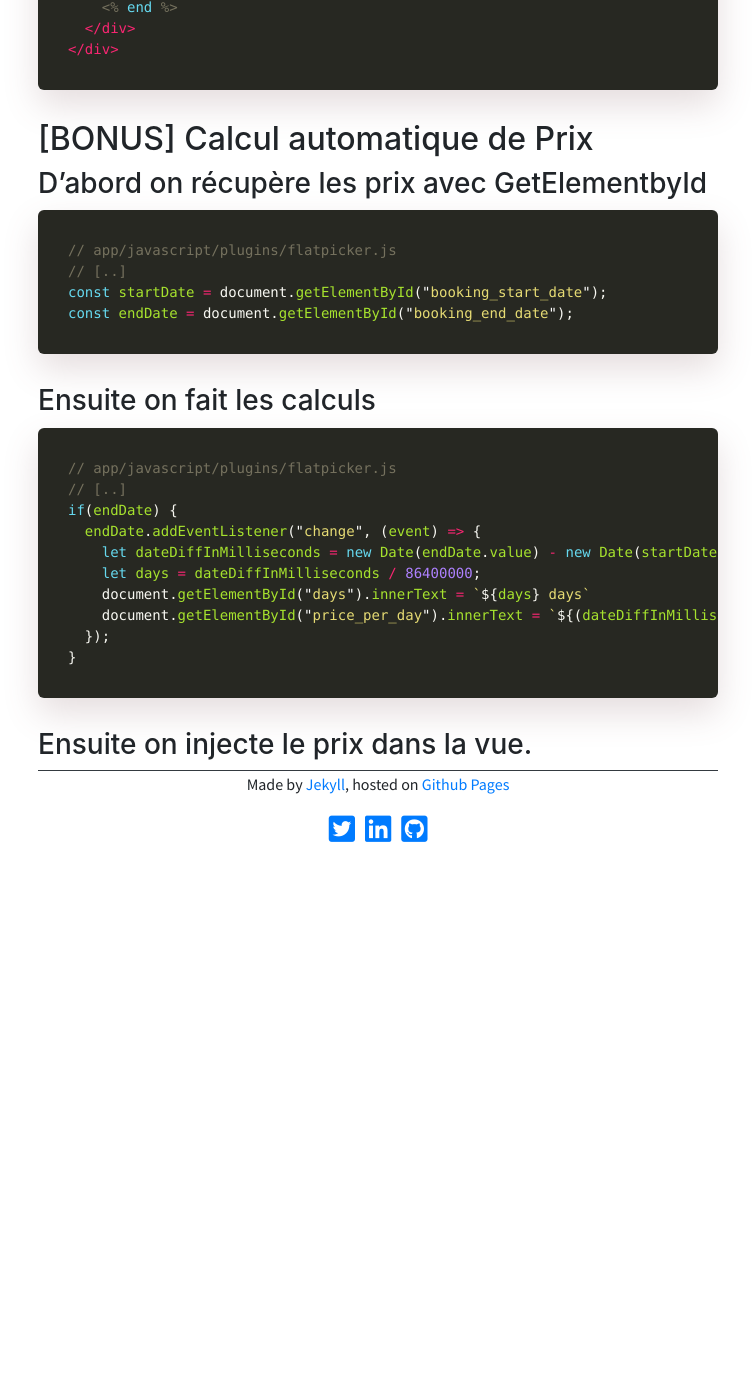
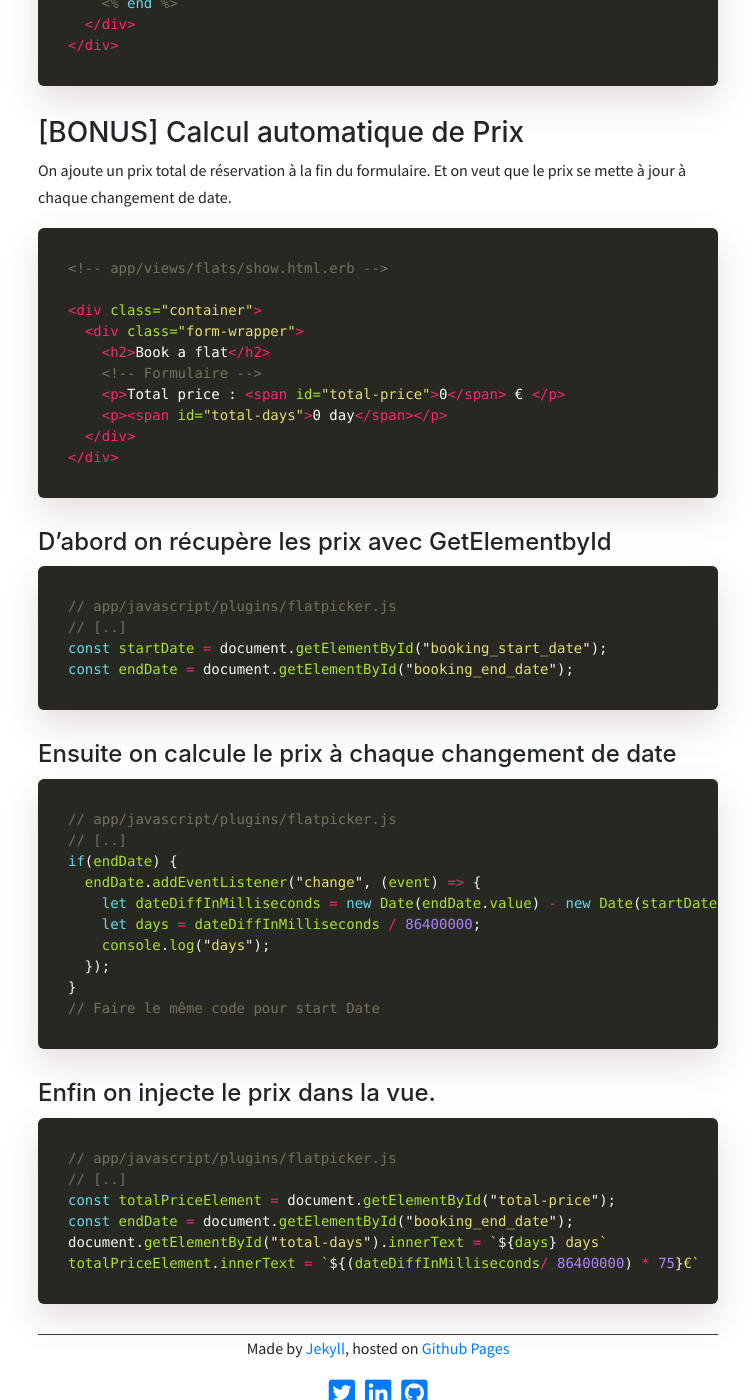
Before and after one commit to alexandrebk/alexandrebk.github.io, a Jekyll site: the page built from _posts/2000-01-01-draft-price-calculation-with-flatpicker.md, in a window 1280 px wide and 1400 px high, scrolled down 3730 px. Shown: the whole window, without its empty margins (262-1017 px from the left). Built offline with Jekyll 4.4.1, drawn with Linux system fonts in a browser that asks for light colours; nearby versions of some CDN libraries; before the commit the page ends 4576 px from its top, so only the background shows below that.

Commit message:
Draft Total Price with JS

````diff
--- a/_posts/2000-01-01-draft-price-calculation-with-flatpicker.md
+++ b/_posts/2000-01-01-draft-price-calculation-with-flatpicker.md
@@ -70,7 +70,7 @@
 </div>
 ```
 
-## Seconde étape : le controlleur
+### Seconde étape : le controlleur
 
 Maintenant que le formulaire est créé nous allons créer un tableau de hash avec toutes les locations déjà existantes. Comme dans toutes les méthodes `show` on récupère d'abord l'id de l'appartement. Puis on regarde quand il est loué. Enfin, avec une méthode `.map` on transforme les réservations en hash avec la date de début et de fin.
 
@@ -152,9 +152,26 @@
 </div>
 ```
 
-## [BONUS] Calcul automatique de Prix
+### [BONUS] Calcul automatique de Prix
 
-### D'abord on récupère les prix avec GetElementbyId
+On ajoute un prix total de réservation à la fin du formulaire. Et on veut que le prix se mette à jour à chaque changement de date.
+
+<!-- Essayer de metter un gif pour montrer le résultat-->
+
+```erb
+<!-- app/views/flats/show.html.erb -->
+
+<div class="container">
+  <div class="form-wrapper">
+    <h2>Book a flat</h2>
+    <!-- Formulaire -->
+    <p>Total price : <span id="total-price">0</span> € </p>
+    <p><span id="total-days">0 day</span></p>
+  </div>
+</div>
+```
+
+#### D'abord on récupère les prix avec GetElementbyId
 
 ```js
 // app/javascript/plugins/flatpicker.js
@@ -163,7 +180,9 @@
 const endDate = document.getElementById("booking_end_date");
 ```
 
-### Ensuite on fait les calculs
+<!-- je crois que les 2 élements existent déjà -->
+
+#### Ensuite on calcule le prix à chaque changement de date
 
 ```js
 // app/javascript/plugins/flatpicker.js
@@ -172,10 +191,21 @@
   endDate.addEventListener("change", (event) => {
     let dateDiffInMilliseconds = new Date(endDate.value) - new Date(startDate.value) + 86400000;
     let days = dateDiffInMilliseconds / 86400000;
-    document.getElementById("days").innerText = `${days} days`
-    document.getElementById("price_per_day").innerText = `${(dateDiffInMilliseconds/ 86400000) * 75}€`
+    console.log("days");
   });
 }
+// Faire le même code pour start Date
 ```
 
-### Ensuite on injecte le prix dans la vue.
+#### Enfin on injecte le prix dans la vue.
+
+<!-- Récup -->
+
+```js
+// app/javascript/plugins/flatpicker.js
+// [..]
+const totalPriceElement = document.getElementById("total-price");
+const endDate = document.getElementById("booking_end_date");
+document.getElementById("total-days").innerText = `${days} days`
+totalPriceElement.innerText = `${(dateDiffInMilliseconds/ 86400000) * 75}€`
+```
````
